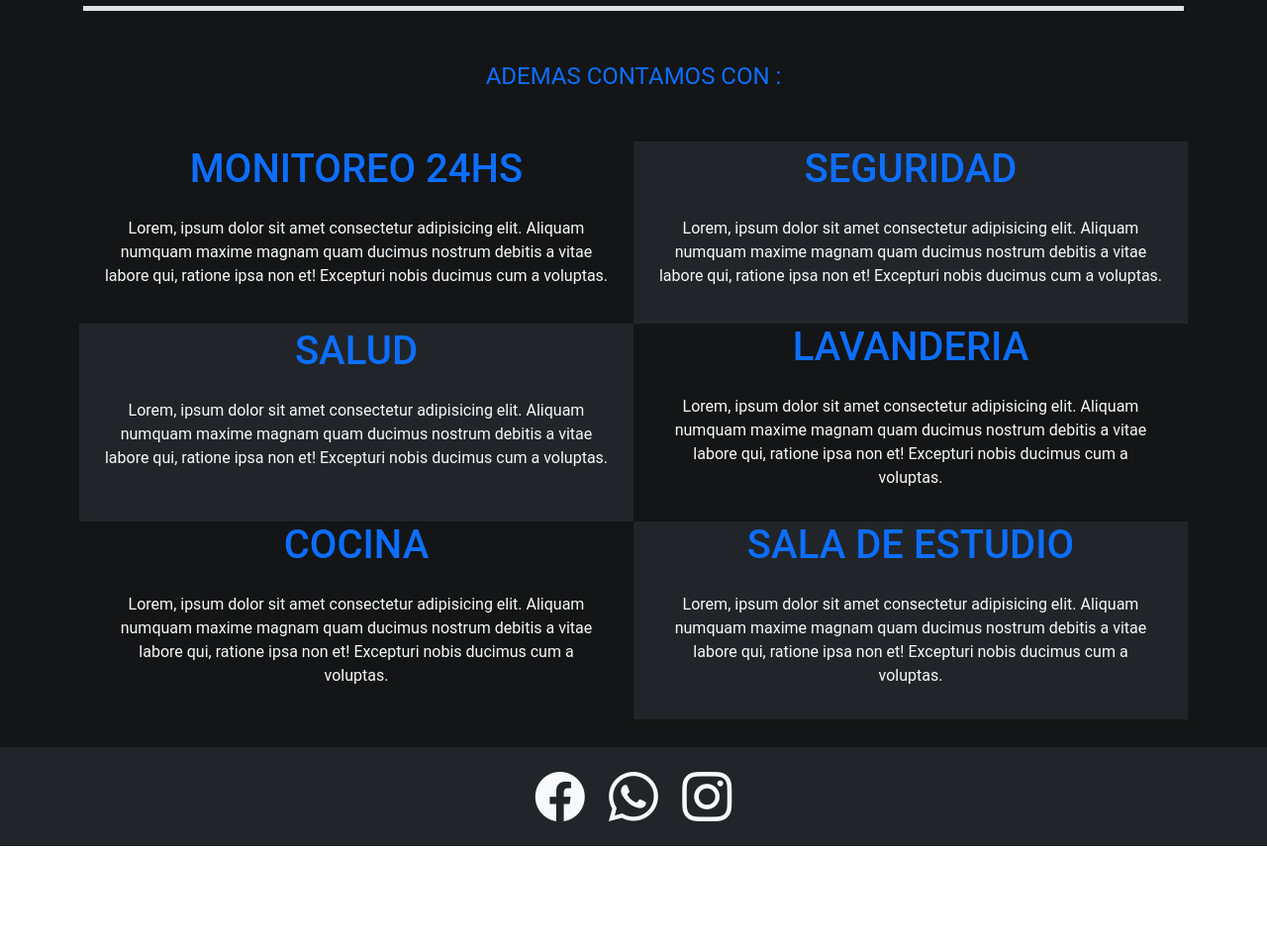
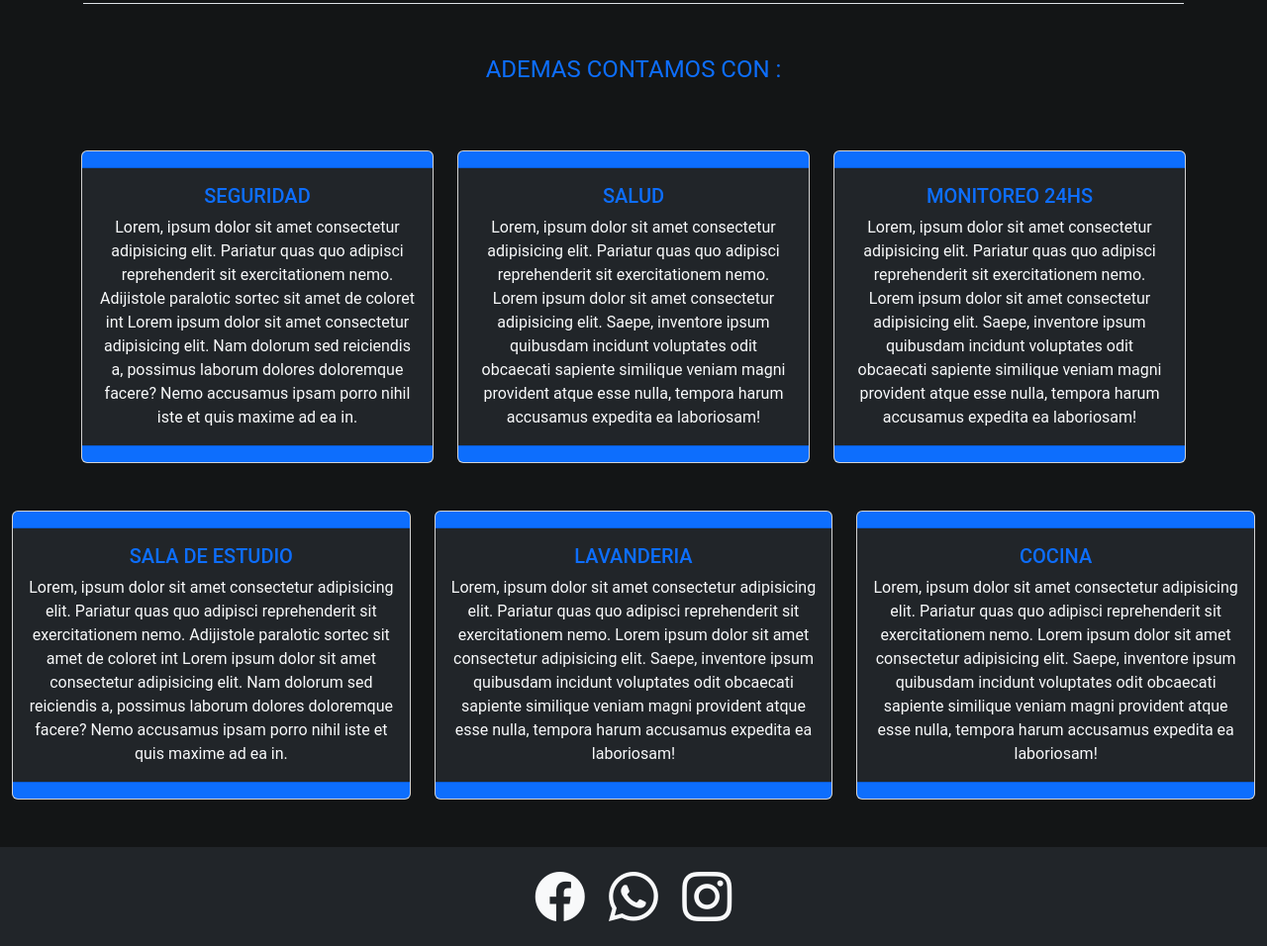
Before and after one commit to freddymdq/Residencia1992-NOALTA, a plain HTML site: page paginas/servicios.html in a window 1280 px wide. Shown: the part 389-1345 px from the top of the page at 99% size. Before the commit the page ends 1244 px from the top, so only its background shows below. Drawn offline with nearby package versions, Linux system fonts and the light colour scheme.

Commit message:
servicios modificados

```diff
--- a/paginas/servicios.html
+++ b/paginas/servicios.html
@@ -38,40 +38,136 @@
 
         <main class="servicios">
             <section class="w-50 mx-auto text-center pt-5" id="intro">
-                <h1 class="p-3 fs-1 border-top border-5 text-primary">SERVICIOS</h1>
+                <h1 class="p-3 fs-1 border-top border-2 text-primary">SERVICIOS</h1>
                 <p class="p-3 fs-4 text-light">Residencia 1992 tiene como objetivo conseguir que tu estadia sea lo más relajante y agradable posible, razón por la cual tantos estudiantes siguen volviendo año tras año. Además disfruta de su magnífica ubicación en pleno corazón de Mar del Plata</p>
-                <p class="p-3 fs-4 border-top border-5 mb-4 text-primary pt-5">ADEMAS CONTAMOS CON :</p>
+                <p class="p-3 fs-4 border-top border-1 mb-1 text-primary pt-5">ADEMAS CONTAMOS CON :</p>
+            </section>
 
-                <div class="row p-2">
-                    <div class="col-lg-6 col-md-6 col-sm-12  p-1 ">
-                        <h1 class="text-primary">MONITOREO 24HS</h1>
-                        <P class="text-light text-center p-3">Lorem, ipsum dolor sit amet consectetur adipisicing elit. Aliquam numquam maxime magnam quam ducimus nostrum debitis a vitae labore qui, ratione ipsa non et! Excepturi nobis ducimus cum a voluptas.</P>
-                    </div>
-                    <div class="col-lg-6 col-md-6 col-sm-12 bg-dark p-1">
-                        <h1 class="text-primary">SEGURIDAD</h1>
-                        <P class="text-light text-center p-3">Lorem, ipsum dolor sit amet consectetur adipisicing elit. Aliquam numquam maxime magnam quam ducimus nostrum debitis a vitae labore qui, ratione ipsa non et! Excepturi nobis ducimus cum a voluptas.</P>
-                    </div>
-                    <div class="col-lg-6 col-md-6 col-sm-12 bg-dark p-1">
-                        <h1 class="text-primary">SALUD</h1>
-                        <P class="text-light text-center p-3">Lorem, ipsum dolor sit amet consectetur adipisicing elit. Aliquam numquam maxime magnam quam ducimus nostrum debitis a vitae labore qui, ratione ipsa non et! Excepturi nobis ducimus cum a voluptas.</P>
-                    </div>
-                    <div class="col-lg-6 col-md-6 col-sm-12">
-                        <h1 class="text-primary">LAVANDERIA</h1>
-                        <P class="text-light text-center p-3">Lorem, ipsum dolor sit amet consectetur adipisicing elit. Aliquam numquam maxime magnam quam ducimus nostrum debitis a vitae labore qui, ratione ipsa non et! Excepturi nobis ducimus cum a voluptas.</P>
-                    </div>
-                    <div class="col-lg-6 col-md-6 col-sm-12">
-                        <h1 class="text-primary">COCINA</h1>
-                        <P class="text-light text-center p-3">Lorem, ipsum dolor sit amet consectetur adipisicing elit. Aliquam numquam maxime magnam quam ducimus nostrum debitis a vitae labore qui, ratione ipsa non et! Excepturi nobis ducimus cum a voluptas.</P>
+            <section class="container">
+                <div class="row">
+                    <div class="col-lg-4 pt-4">
+                        <div class="card w-100">
+                            <div class="card-header bg-primary">
+                            </div>
+                            <div class="card-body bg-dark">
+                                <h5 class="card-title text-primary text-center">
+                                    SEGURIDAD
+                                </h5>
+                                <p class="card-text text-center text-light">Lorem, ipsum dolor sit amet consectetur adipisicing elit. Pariatur quas quo adipisci reprehenderit sit exercitationem nemo. Adijistole paralotic sortec sit amet de coloret int
+                                Lorem ipsum dolor sit amet consectetur adipisicing elit. Nam dolorum sed reiciendis a, possimus laborum dolores doloremque facere? Nemo accusamus ipsam porro nihil iste et quis maxime ad ea in.
+                                </p>
+
+                            </div>
+                            <div class="card-footer bg-primary">
+
+                            </div>
+                        </div>
                     </div>
 
+                    <div class="col-lg-4 pt-4">
+                        <div class="card w-100">
+                            <div class="card-header bg-primary">
 
-                    <div class="col-lg-6 col-md-6 col-sm-12 bg-dark">
-                        <h1 class="text-primary">SALA DE ESTUDIO</h1>
-                        <P class="text-light text-center p-3">Lorem, ipsum dolor sit amet consectetur adipisicing elit. Aliquam numquam maxime magnam quam ducimus nostrum debitis a vitae labore qui, ratione ipsa non et! Excepturi nobis ducimus cum a voluptas.</P>
+                            </div>
+                            <div class="card-body bg-dark">
+                                <h5 class="card-title text-center text-primary">
+                                    SALUD
+                                </h5>
+                                <p class="card-text text-center text-light">Lorem, ipsum dolor sit amet consectetur adipisicing elit. Pariatur quas quo adipisci reprehenderit sit exercitationem nemo.
+                                Lorem ipsum dolor sit amet consectetur adipisicing elit. Saepe, inventore ipsum quibusdam incidunt voluptates odit obcaecati sapiente similique veniam magni provident atque esse nulla, tempora harum accusamus expedita ea laboriosam!
+                                </p>
+
+                            </div>
+                            <div class="card-footer bg-primary">
+
+                            </div>
+                        </div>
                     </div>
-                </div>
 
-            </section>
+                    <div class="col-lg-4 pt-4">
+                        <div class="card w-100">
+                            <div class="card-header bg-primary">
+
+                            </div>
+                            <div class="card-body bg-dark">
+                                <h5 class="card-title text-center text-primary">
+                                    MONITOREO 24HS
+                                </h5>
+                                <p class="card-text text-center text-light text-center">Lorem, ipsum dolor sit amet consectetur adipisicing elit. Pariatur quas quo adipisci reprehenderit sit exercitationem nemo.
+                                Lorem ipsum dolor sit amet consectetur adipisicing elit. Saepe, inventore ipsum quibusdam incidunt voluptates odit obcaecati sapiente similique veniam magni provident atque esse nulla, tempora harum accusamus expedita ea laboriosam!
+                                </p>
+
+                            </div>
+                            <div class="card-footer bg-primary">
+
+                            </div>
+                        </div>
+                    </div>
+                </section>
+                <!--ROW 2 SEPARE EN DOS CONTENEDORES PORQUE QUIERO MODIFICAR ESTA SECCION-->
+                <section class="container-fluid pt-4 pb-5">
+                    <div class="row">
+                        <div class="col-lg-4 pt-4">
+                            <div class="card w-100 PT">
+                                <div class="card-header bg-primary">
+                                </div>
+                                <div class="card-body bg-dark">
+                                    <h5 class="card-title text-primary text-center">
+                                        SALA DE ESTUDIO
+                                    </h5>
+                                    <p class="card-text text-center text-light">Lorem, ipsum dolor sit amet consectetur adipisicing elit. Pariatur quas quo adipisci reprehenderit sit exercitationem nemo. Adijistole paralotic sortec sit amet de coloret int
+                                    Lorem ipsum dolor sit amet consectetur adipisicing elit. Nam dolorum sed reiciendis a, possimus laborum dolores doloremque facere? Nemo accusamus ipsam porro nihil iste et quis maxime ad ea in.
+                                    </p>
+
+                                </div>
+                                <div class="card-footer bg-primary">
+                                </div>
+                            </div>
+                        </div>
+
+                        <div class="col-lg-4 pt-4">
+                            <div class="card w-100">
+                                <div class="card-header bg-primary">
+
+                                </div>
+                                <div class="card-body bg-dark">
+                                    <h5 class="card-title text-center text-primary">
+                                        LAVANDERIA
+                                    </h5>
+                                    <p class="card-text text-center text-light">Lorem, ipsum dolor sit amet consectetur adipisicing elit. Pariatur quas quo adipisci reprehenderit sit exercitationem nemo.
+                                    Lorem ipsum dolor sit amet consectetur adipisicing elit. Saepe, inventore ipsum quibusdam incidunt voluptates odit obcaecati sapiente similique veniam magni provident atque esse nulla, tempora harum accusamus expedita ea laboriosam!
+                                    </p>
+
+                                </div>
+                                <div class="card-footer bg-primary">
+
+                                </div>
+                            </div>
+                        </div>
+
+                        <div class="col-lg-4 pt-4">
+                            <div class="card w-100">
+                                <div class="card-header bg-primary">
+
+                                </div>
+                                <div class="card-body bg-dark">
+                                    <h5 class="card-title text-center text-primary">
+                                        COCINA
+                                    </h5>
+                                    <p class="card-text text-center text-light text-center">Lorem, ipsum dolor sit amet consectetur adipisicing elit. Pariatur quas quo adipisci reprehenderit sit exercitationem nemo.
+                                    Lorem ipsum dolor sit amet consectetur adipisicing elit. Saepe, inventore ipsum quibusdam incidunt voluptates odit obcaecati sapiente similique veniam magni provident atque esse nulla, tempora harum accusamus expedita ea laboriosam!
+                                    </p>
+
+                                </div>
+                                <div class="card-footer bg-primary">
+
+                                </div>
+                            </div>
+                        </div>
+                    </section>
+
+
+
         </main>
 
 
--- a/style.css
+++ b/style.css
@@ -10,7 +10,7 @@
     }
 }
 
-/*MAIN galeria*/
+/*MAIN*/
 
 .carousel-inner{
     max-height: 40rem;
```
Also changed, not shown: paginas/nosotros.html (+2 -2 lines).
